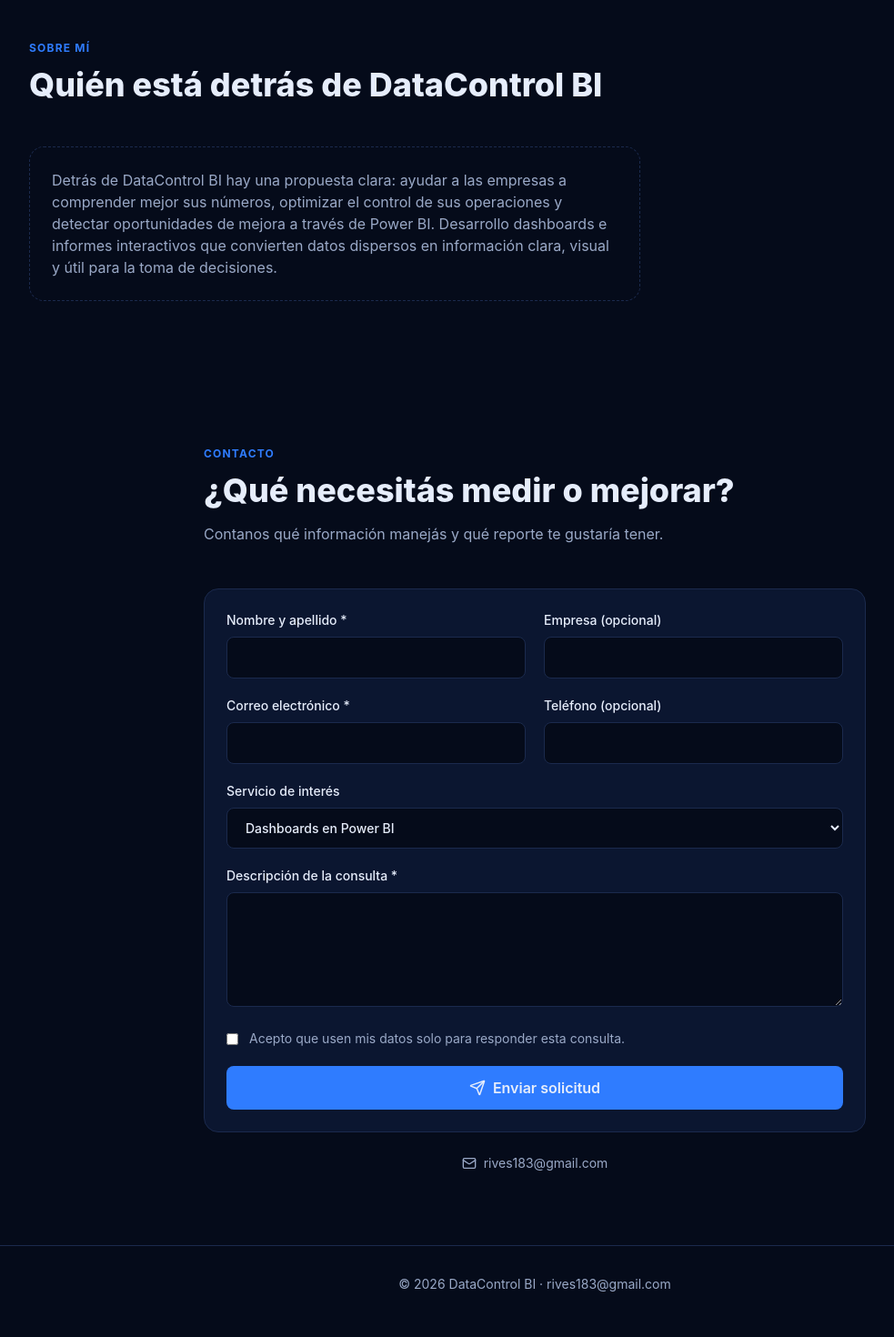
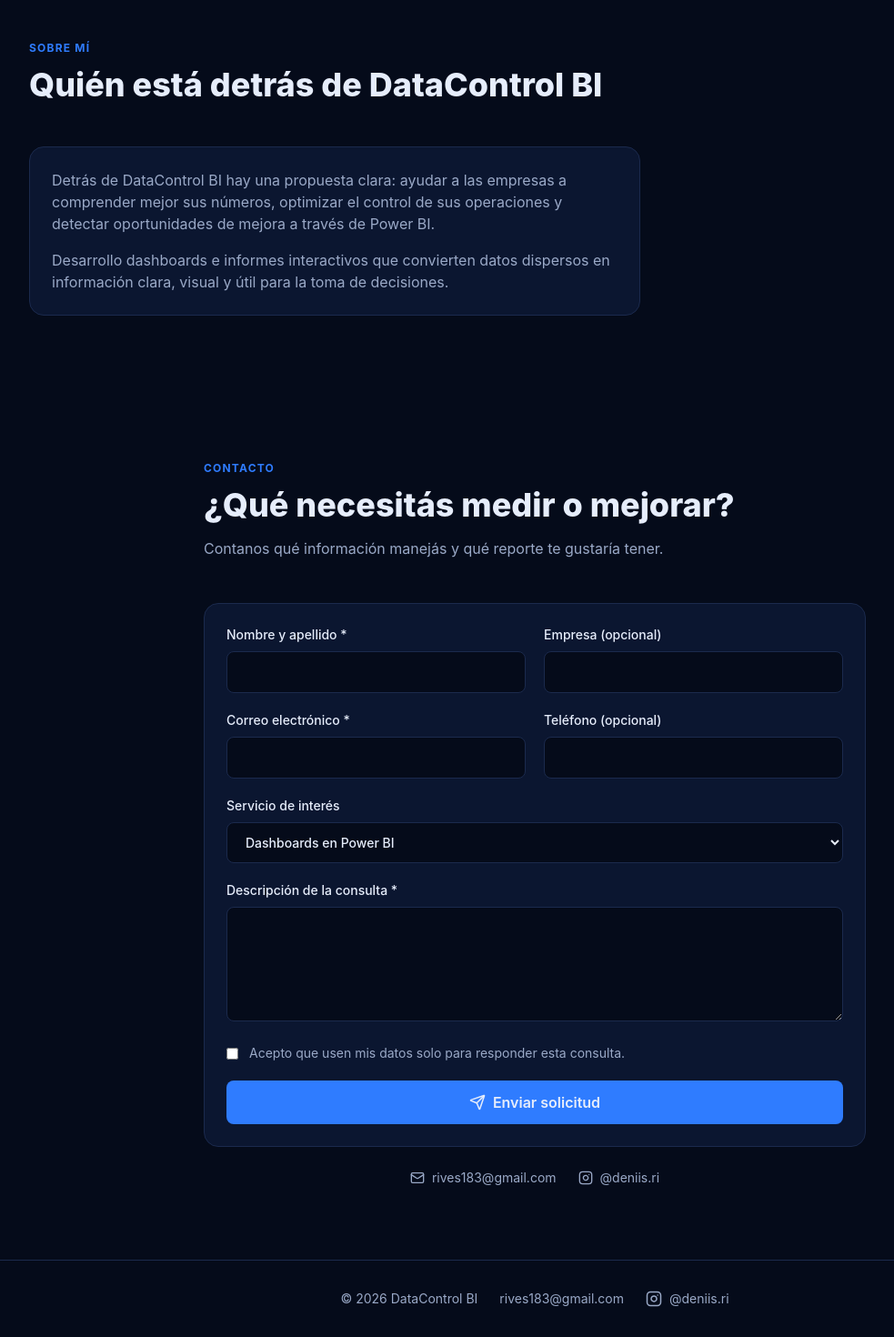
Before and after one commit to KrGabriel/DataControlBI, a React (Vite) app: page / in a window 1280 px wide. Shown: the part 3147-4617 px from the top of the page at 91% size, without its empty margins (52-1035 px from the left). Built offline with nearby package versions, Linux system fonts and the light colour scheme.

Commit message:
cambios para ig

```diff
--- a/index.html
+++ b/index.html
@@ -6,11 +6,18 @@
     <title>DataControl BI | Dashboards en Power BI y Excel para tu empresa</title>
     <meta name="description" content="Dashboards en Power BI, planillas Excel, automatización de reportes y control de gastos, flota y stock. Convertí tus datos en decisiones claras." />
     <meta name="theme-color" content="#050B1A" />
+    <link rel="icon" type="image/svg+xml" href="/favicon.svg" />
+    <link rel="canonical" href="https://datacontrolbi.netlify.app/" />
     <meta property="og:type" content="website" />
+    <meta property="og:site_name" content="DataControl BI" />
     <meta property="og:title" content="DataControl BI" />
     <meta property="og:description" content="Dashboards en Power BI, Excel automatizado y controles operativos para tu empresa." />
     <meta property="og:locale" content="es_AR" />
-    <!-- TODO: agregar og:image y og:url con la URL final de Netlify -->
+    <meta property="og:url" content="https://datacontrolbi.netlify.app/" />
+    <meta property="og:image" content="https://datacontrolbi.netlify.app/og-image.png" />
+    <meta property="og:image:width" content="1200" />
+    <meta property="og:image:height" content="630" />
+    <meta name="twitter:card" content="summary_large_image" />
   </head>
   <body>
     <div id="root"></div>
--- a/src/App.tsx
+++ b/src/App.tsx
@@ -1,8 +1,9 @@
 import { useEffect, useState, type FormEvent } from "react";
-import { BarChart3, Table2, Zap, Wallet, Truck, Boxes, MessageCircle, Mail, X, Menu, Send, Loader2, CheckCircle2, ZoomIn } from "lucide-react";
+import { BarChart3, Table2, Zap, Wallet, Truck, Boxes, MessageCircle, Mail, X, Menu, Send, Loader2, CheckCircle2, ZoomIn, Instagram } from "lucide-react";
 
 const WHATSAPP = "5493743410899";
 const EMAIL = "rives183@gmail.com";
+const INSTAGRAM = "https://www.instagram.com/deniis.ri";
 const MODE = (import.meta.env.VITE_CONTACT_MODE ?? "email") as "email" | "whatsapp" | "both";
 
 const services = [
@@ -123,15 +124,23 @@ export default function App() {
 
         <section id="sobre" className="mx-auto max-w-6xl px-5 py-20">
           <Heading kicker="Sobre mí" title="Quién está detrás de DataControl BI" />
-          <p className="max-w-2xl rounded-2xl border border-dashed border-line p-6 text-mute">Detrás de DataControl BI hay una propuesta clara: ayudar a las empresas a comprender mejor sus números, optimizar el control de sus operaciones y detectar oportunidades de mejora a través de Power BI.
-Desarrollo dashboards e informes interactivos que convierten datos dispersos en información clara, visual y útil para la toma de decisiones.</p>
+          <div className="max-w-2xl space-y-4 rounded-2xl border border-line bg-card p-6 text-mute">
+            <p>Detrás de DataControl BI hay una propuesta clara: ayudar a las empresas a comprender mejor sus números, optimizar el control de sus operaciones y detectar oportunidades de mejora a través de Power BI.</p>
+            <p>Desarrollo dashboards e informes interactivos que convierten datos dispersos en información clara, visual y útil para la toma de decisiones.</p>
+          </div>
         </section>
 
         <Contact />
       </main>
 
-      <footer className="border-t border-line px-5 py-8 text-center text-sm text-mute">
-        © {new Date().getFullYear()} DataControl BI · <a className="hover:text-ink" href={`mailto:${EMAIL}`}>{EMAIL}</a>
+      <footer className="border-t border-line px-5 py-8 text-sm text-mute">
+        <div className="mx-auto flex max-w-6xl flex-wrap items-center justify-center gap-x-6 gap-y-3">
+          <span>© {new Date().getFullYear()} DataControl BI</span>
+          <a className="hover:text-ink" href={`mailto:${EMAIL}`}>{EMAIL}</a>
+          <a className="inline-flex items-center gap-2 hover:text-ink" href={INSTAGRAM} target="_blank" rel="noopener noreferrer" aria-label="Instagram de DataControl BI (se abre en una pestaña nueva)">
+            <Instagram size={18} aria-hidden /> @deniis.ri
+          </a>
+        </div>
       </footer>
 
       {(MODE === "whatsapp" || MODE === "both") && (
@@ -221,7 +230,10 @@ function Contact() {
           </button>
         </form>
       )}
-      <p className="mt-6 flex items-center justify-center gap-2 text-sm text-mute"><Mail size={16} /> {EMAIL}</p>
+      <p className="mt-6 flex flex-wrap items-center justify-center gap-x-6 gap-y-2 text-sm text-mute">
+        <span className="inline-flex items-center gap-2"><Mail size={16} aria-hidden /> {EMAIL}</span>
+        <a href={INSTAGRAM} target="_blank" rel="noopener noreferrer" className="inline-flex items-center gap-2 hover:text-ink"><Instagram size={16} aria-hidden /> @deniis.ri</a>
+      </p>
     </section>
   );
 }
```
Also changed, not shown: public/robots.txt, 1 other file (tests, documents, lock files or other folders).
